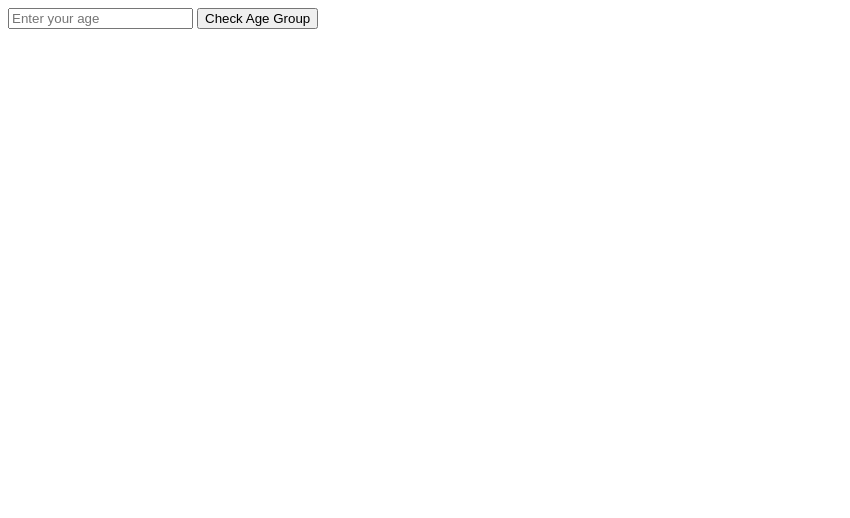
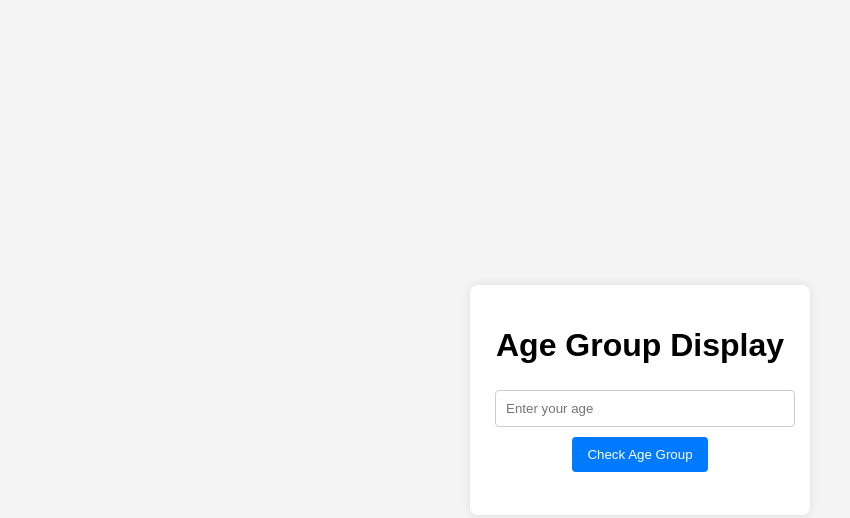
Before and after one commit to abhishekhkumarjha/age_group, a plain HTML site: page index.html in a window 1280 px wide. Shown: the whole page, without its empty margins (0-850 px from the left). Drawn offline with Linux system fonts and the light colour scheme.

Commit message:
Update index.html

```diff
--- a/index.html
+++ b/index.html
@@ -1,11 +1,60 @@
-<html>
+<!DOCTYPE html>
+<html lang="en">
 <head>
+    <meta charset="UTF-8">
+    <meta name="viewport" content="width=device-width, initial-scale=1.0">
     <title>Age Group Display</title>
+    <style>
+        body {
+            font-family: Arial, sans-serif;
+            display: flex;
+            justify-content: center;
+            align-items: center;
+            height: 100vh; /* Full height of the viewport */
+            margin: 0; /* Remove default margin */
+            background-color: #f4f4f4; /* Light background color */
+        }
+        .container {
+            background-color: white; /* White background for the box */
+            padding: 20px; /* Padding inside the box */
+            border-radius: 8px; /* Rounded corners */
+            box-shadow: 0 0 10px rgba(0, 0, 0, 0.1); /* Subtle shadow */
+            text-align: center; /* Center text inside the box */
+            width: 300px; /* Fixed width for the box */
+        }
+        input {
+            margin: 5px; /* Margin around input fields */
+            padding: 10px; /* Padding inside input fields */
+            width: calc(100% - 22px); /* Full width minus padding */
+            border: 1px solid #ccc; /* Light border */
+            border-radius: 4px; /* Rounded corners for input fields */
+        }
+        button {
+            margin: 5px; /* Margin around buttons */
+            padding: 10px 15px; /* Padding inside buttons */
+            border: none; /* No border */
+            border-radius: 4px; /* Rounded corners for buttons */
+            background-color: #007BFF; /* Blue background for buttons */
+            color: white; /* White text color */
+            cursor: pointer; /* Pointer cursor on hover */
+            transition: background-color 0.3s; /* Smooth transition for hover effect */
+        }
+        button:hover {
+            background-color: #0056b3; /* Darker blue on hover */
+        }
+        p {
+            margin-top: 10px; /* Margin above the result paragraph */
+            font-size: 18px; /* Font size for the result */
+        }
+    </style>
 </head>
 <body>
+    <div class="container">
+        <h1>Age Group Display</h1>
         <input type="number" id="ageInput" placeholder="Enter your age">
         <button id="checkAgeButton">Check Age Group</button>
         <p id="result"></p>
+    </div>
     <script>
         document.getElementById("checkAgeButton").addEventListener("click", function() {
             let age = parseInt(document.getElementById("ageInput").value);
@@ -14,9 +63,9 @@
             if (age < 13) {
                 ageGroup = "Child";
             } else if (age < 20) {
-        ageGroup = "Teenage";
+                ageGroup = "Teenager";
             } else if (age < 60) {
-        ageGroup = "Young";
+                ageGroup = "Young Adult";
             } else {
                 ageGroup = "Senior Citizen";
             }
```
Lines whose indentation alone changed are shown as unchanged.
